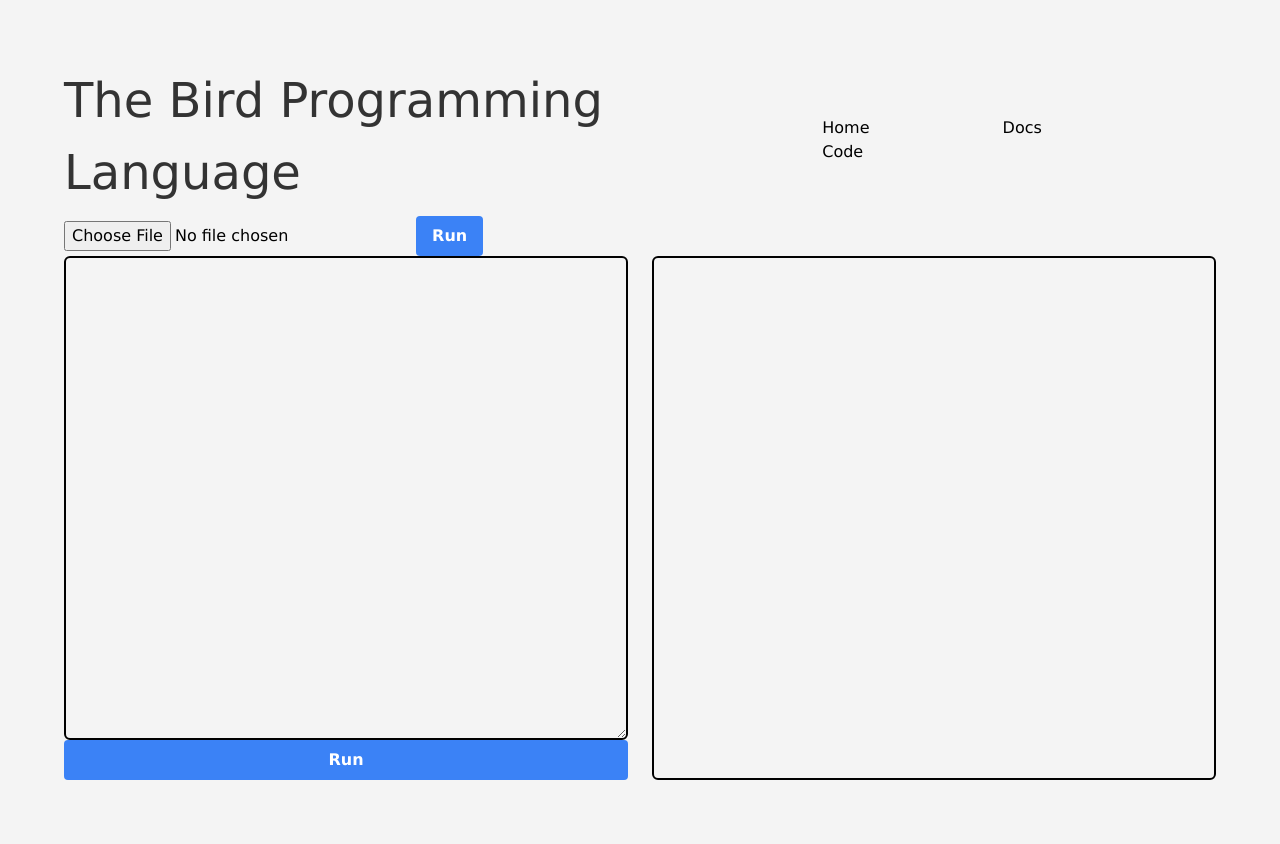
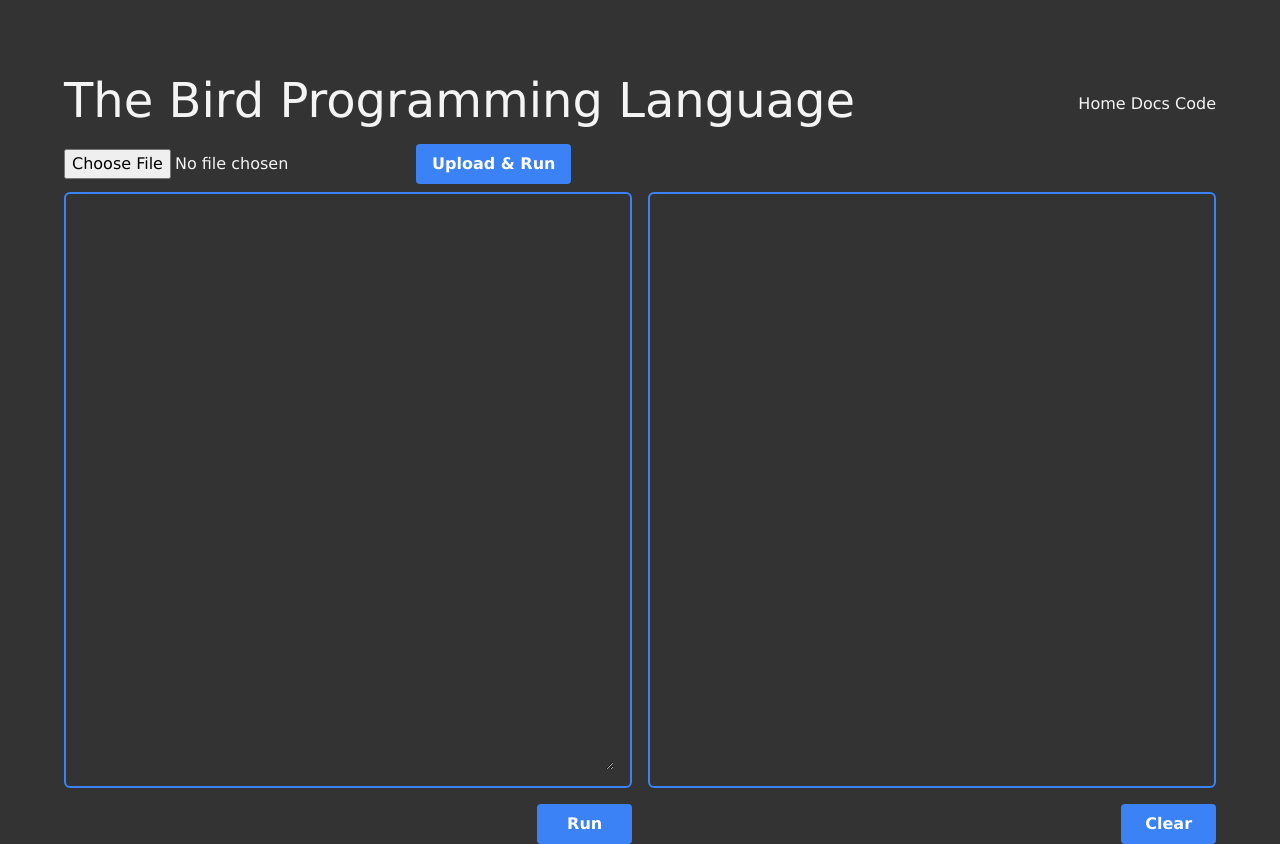
Before and after one commit to The-Bird-Programming-Langauge/bird-site, a SvelteKit app: page / in a window 1280 px wide. Built offline with nearby package versions, Linux system fonts and the light colour scheme.

Commit message:
add tabs and darkmode

```diff
--- a/src/app.css
+++ b/src/app.css
@@ -3,9 +3,17 @@
 @import 'tailwindcss/utilities';
 
 * {
-    margin: 4rem;
     font-family: Verdana, Geneva, Tahoma, sans-serif;
-    background-color: #f4f4f4;
+    background-color: #333;
+}
+
+html {
+    height: 100%;
+    padding: 4rem;
+}
+
+body {
+    height: 100%;
 }
 
 div {
@@ -15,30 +23,48 @@ div {
 
 h1 {
     font-size: 3rem;
-    color: #333;
+    color: #f4f4f4;
 }
 
 h2 {
     font-size: 2rem;
-    color: #333;
+    color: #f4f4f4;
 }
 
 h3 {
     font-size: 1.5rem;
-    color: #333;
+    color: #f4f4f4;
+
 }
 
 h4 {
     font-size: 1.2rem;
-    color: #333;
+    color: #f4f4f4;
 }
 
 h5 {
     font-size: 1rem;
-    color: #333;
+    color: #f4f4f4;
 }
 
 h6 {
     font-size: 0.8rem;
-    color: #333;
+    color: #f4f4f4;
 }
+
+p {
+    font-size: 1rem;
+    color: #f4f4f4;
+}
+
+a {
+    color: #f4f4f4;
+}
+
+textarea {
+    color: #f4f4f4;
+}
+
+input {
+    color: #f4f4f4;
+}
--- a/src/components/file-upload.svelte
+++ b/src/components/file-upload.svelte
@@ -14,5 +14,5 @@
 		await uploadWasm(arrayBuffer);
 	}}
 >
-	Run
+	Upload & Run
 </button>
--- a/src/components/text-editor.svelte
+++ b/src/components/text-editor.svelte
@@ -11,11 +11,35 @@
 	onDestroy(sub);
 </script>
 
-<div class="m-0 flex flex-col p-0">
-	<textarea rows="20" class="m-0 rounded-md border-2 border-black" bind:value={code}> </textarea>
+<div class="flex flex-col gap-4">
+	<div class="m-0 flex flex-col rounded-md border-2 border-blue-500 p-4">
+		<textarea
+			rows="20"
+			class="m-0 text-lg outline-none"
+			bind:value={code}
+			onkeydown={(
+				ev: KeyboardEvent & {
+					currentTarget: EventTarget & HTMLTextAreaElement;
+				}
+			) => {
+				if (ev.key === 'Tab') {
+					ev.preventDefault();
+					const start = ev.currentTarget.selectionStart;
+					const end = ev.currentTarget.selectionEnd;
+					ev.currentTarget.value =
+						ev.currentTarget.value.substring(0, start) +
+						'\t' +
+						ev.currentTarget.value.substring(end);
+
+					ev.currentTarget.selectionEnd = start + 1;
+				}
+			}}
+		>
+		</textarea>
+	</div>
 	<button
 		type="submit"
-		class="rounded bg-blue-500 px-4 py-2 font-bold text-white hover:bg-blue-700"
+		class="w-1/6 self-end rounded bg-blue-500 px-4 py-2 font-bold text-white hover:bg-blue-700"
 		onclick={async () => {
 			await compileWat(code);
 		}}
--- a/src/lib/compile.ts
+++ b/src/lib/compile.ts
@@ -5,7 +5,6 @@ import { textEditorCode } from './text-editor-code';
 
 export async function compileWat(code: string) {
     try {
-
         const wabtInterface = await wabt();
         const mod = wabtInterface.parseWat('test.wat', code);
         const buffer = mod.toBinary({ log: true }).buffer;
--- a/src/routes/+page.svelte
+++ b/src/routes/+page.svelte
@@ -14,15 +14,29 @@
 	onDestroy(sub);
 </script>
 
+<div class="h-full">
 	<Header></Header>
 
+	<div class="mb-2">
 		<FileUpload></FileUpload>
+	</div>
 
-<div class="grid grid-cols-2 gap-6">
+	<div class="grid grid-cols-2 gap-4">
 		<TextEditor></TextEditor>
-	<div class="m-0 flex w-full flex-col rounded-md border-2 border-black p-4">
+		<div class="flex w-full flex-col gap-4">
+			<div class="m-0 flex flex-grow flex-col rounded-md border-2 border-blue-500 p-4">
 				{#each output as line}
 					<p>{line}</p>
 				{/each}
 			</div>
+			<button
+				class="w-1/6 self-end rounded bg-blue-500 px-4 py-2 font-bold text-white hover:bg-blue-700"
+				onclick={() => {
+					consoleOutput.set([]);
+				}}
+			>
+				Clear
+			</button>
 		</div>
+	</div>
+</div>
```
Lines whose indentation alone changed are shown as unchanged.
